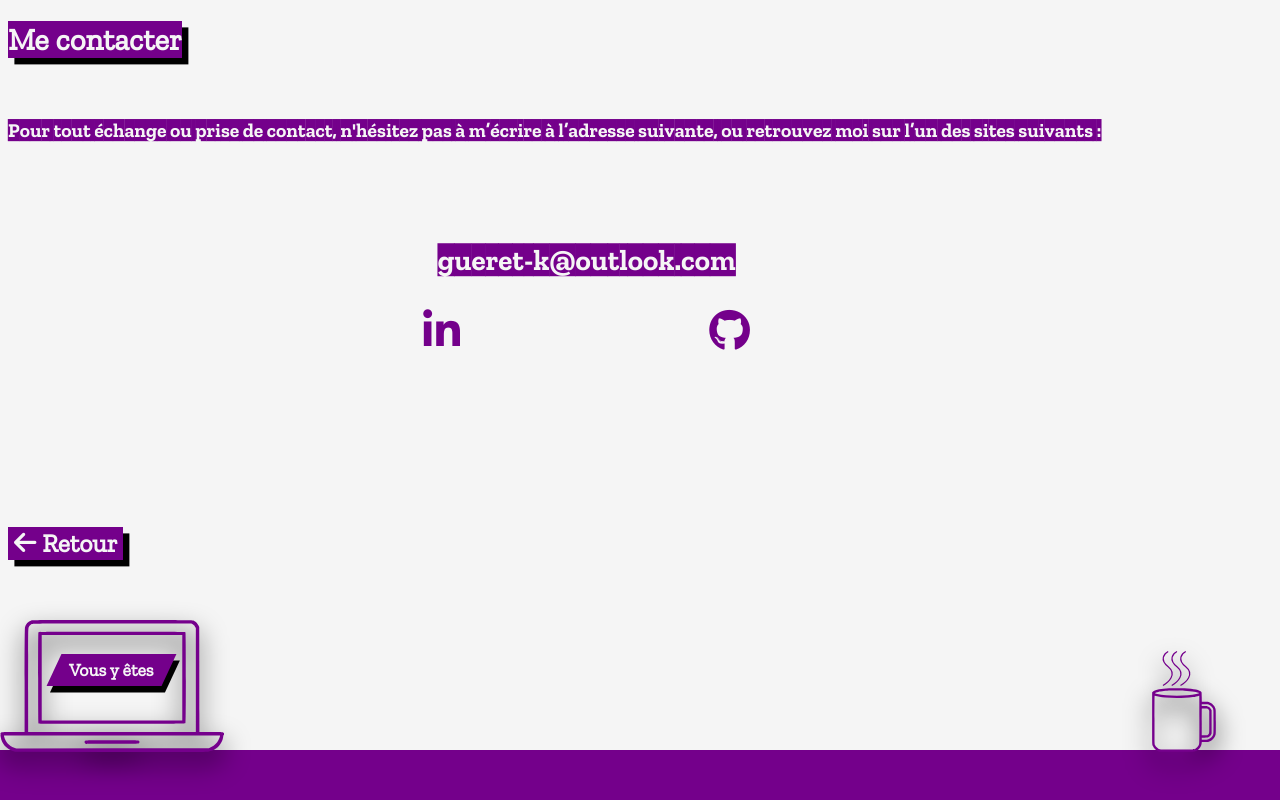
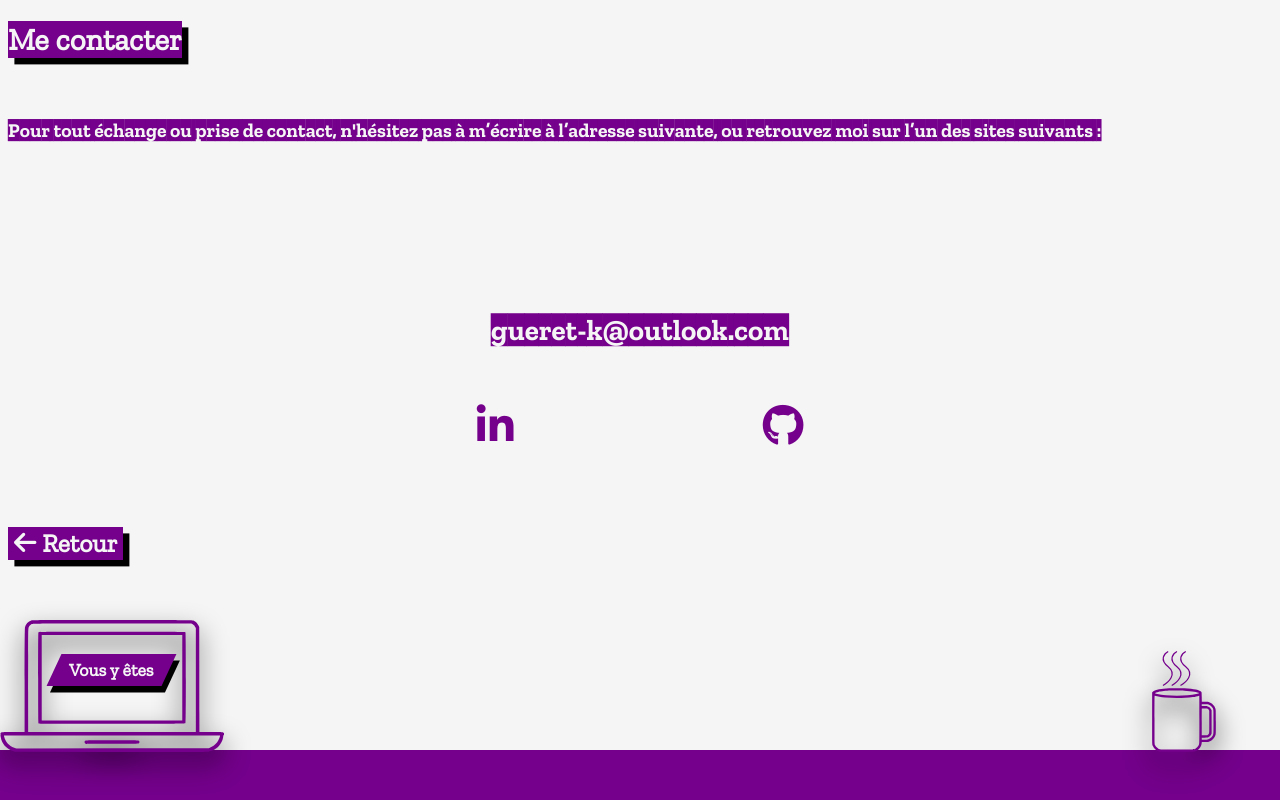
Before and after one commit to Killian-Gueret/Killian-Gueret.github.io, a plain HTML site: page pages/contact.html in a window 1280 px wide. Drawn offline with nearby package versions, Linux system fonts and the light colour scheme.

Commit message:
Improves button usability and contact link layout

```diff
--- a/main.css
+++ b/main.css
@@ -90,7 +90,7 @@ button
 {
         background-color: var(--primary-font);
         border: none; transform: skewX(-25deg);
-
+        cursor: pointer;
         a
         {
             width: inherit;
@@ -325,9 +325,7 @@ article.projects div
     article.projects div{font-size: calc(10px + 2.5vw); width: 25vw; height: 12.5vh;}
 
     .contact_desc{font-size: calc(10px + 0.75vw); top: 5vh; position: relative; padding-right: 5vw;}
-    .contact_link{font-size: calc(10px + 1.5vw); row-gap: 4vh; top: 15vh; position: relative; width: 45vw; left : 0 ; bottom: 0 ; right: 0 ; margin: auto;}
+    .contact_link{font-size: calc(10px + 1.5vw); row-gap: 4vh; top: -5vh; position: absolute; width: 45vw; height: 20vh; left : 0 ; bottom: 0 ; right: 0 ; margin: auto;}
     .contact_link span{font-size: calc(10px + 1.5vw);}
     .contact_link i{font-size: calc(10px + 2.5vw); color: var(--primary-font);}
 }
-
-/*SECTION2 - Hover/Animation */
```
